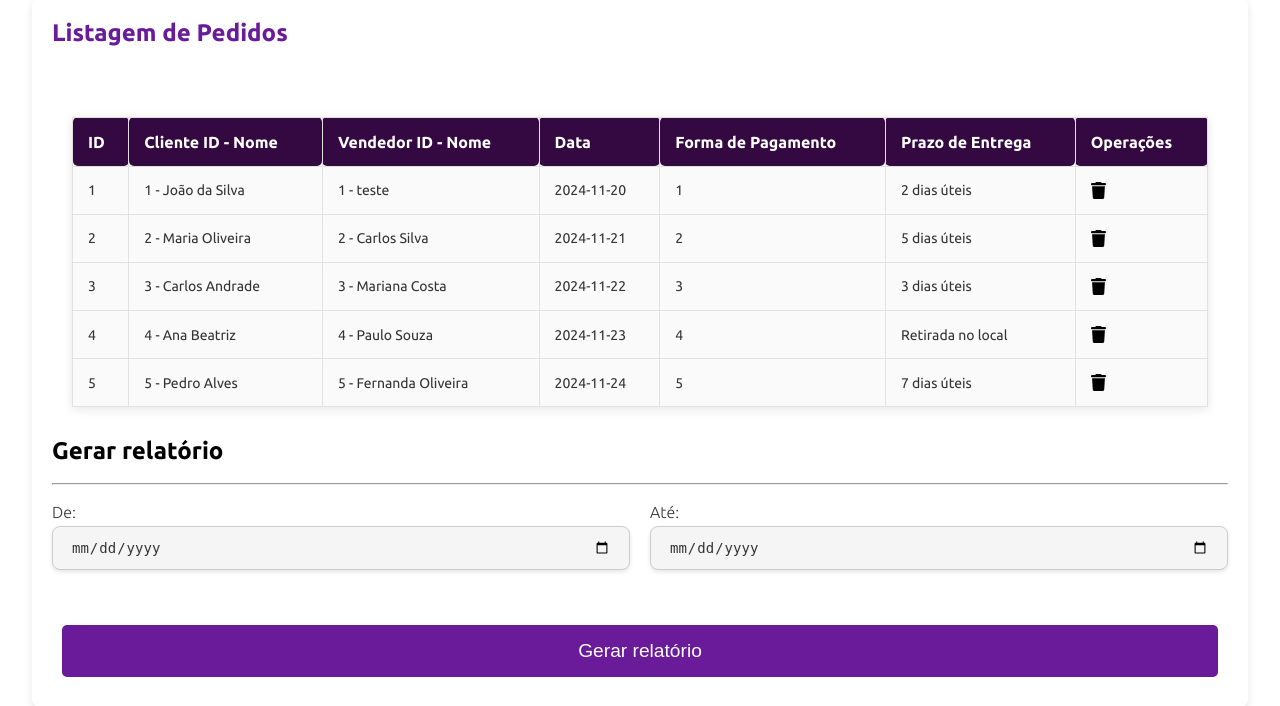
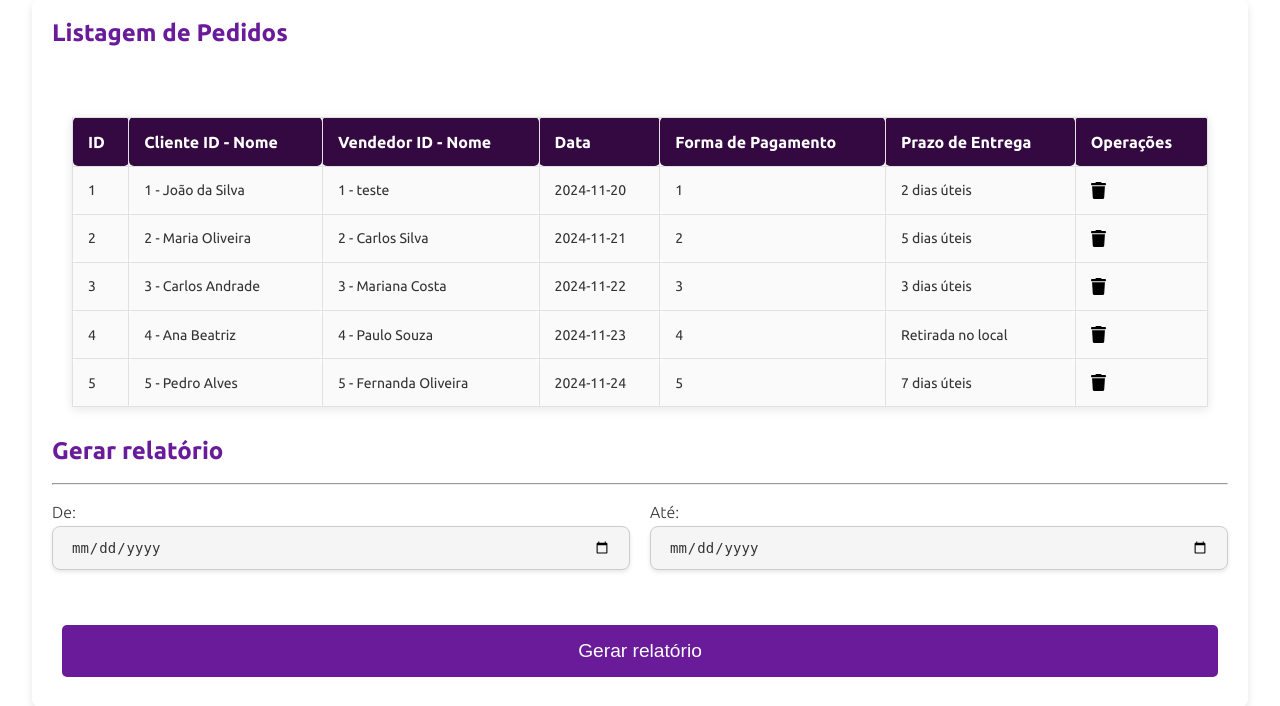
Before and after one commit to joaobatista235/ecommerce, a PHP site: page /views/orders_form.php in a window 1280 px wide. Shown: the part 57-763 px from the top of the page. Run offline with PHP 8.4, Linux system fonts and the light colour scheme; data comes from the database, SQL or seed files in the repository; some libraries are stand-ins or nearby versions.

Commit message:
Agora acabou mesmo

```diff
--- a/views/orders_form.php
+++ b/views/orders_form.php
@@ -53,7 +53,7 @@ $pedidos = $pedido->getAll();
     <div id="relatorio">
         <div class="relatorio-container">
             <div class="relatorio-header">
-                <h2 class="ubuntu-bold">Gerar relatório</h2>
+                <h2 class="ubuntu-bold" style="color:#6a1b9a">Gerar relatório</h2>
             </div>
             <br>
             <hr>
```
